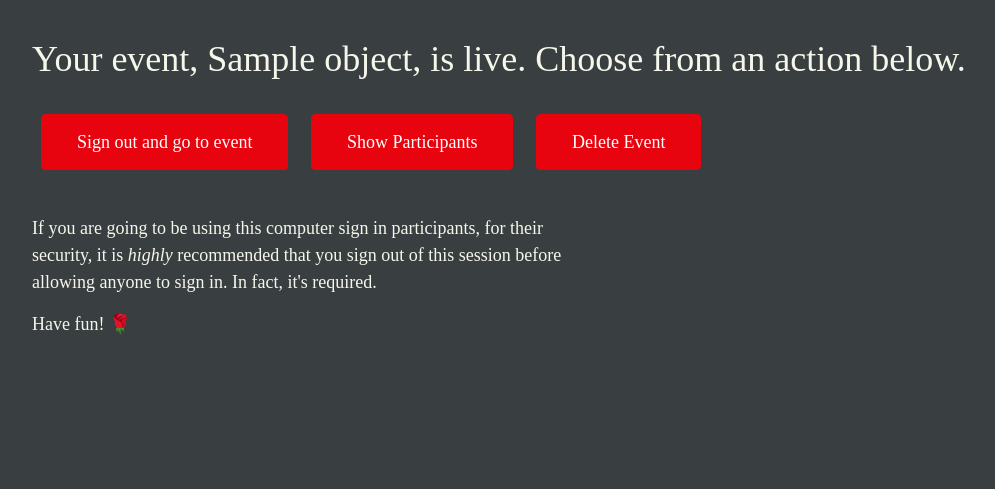
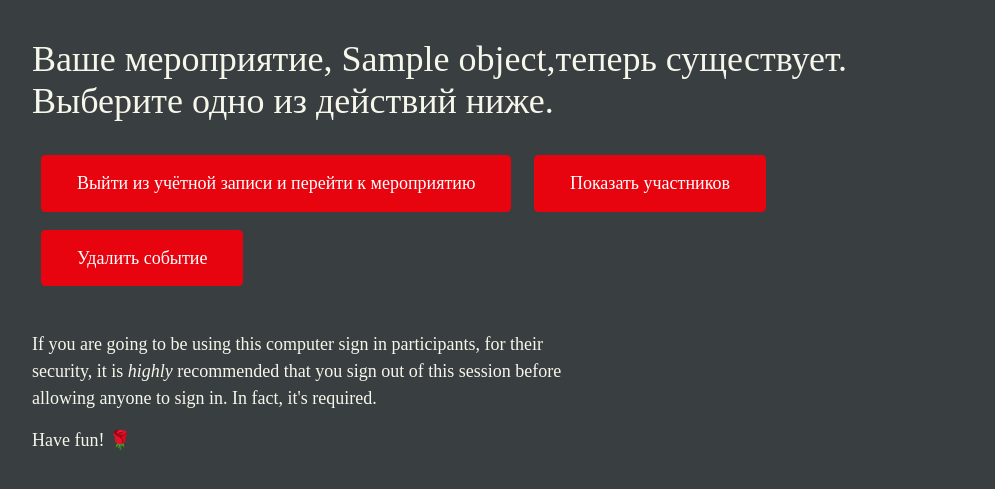
Before and after one commit to homoNOTsapiens/event_attendance, a Django app: template signin_sheets/templates/signin_sheets/event_detail.html in a window 1280 px wide. Shown: the part 57-546 px from the top of the page, without its empty margins (4-999 px from the left). Run offline with Django 3.2, Linux system fonts and the light colour scheme; the template is opened without the code that fills it: most values are stand-ins (such as "Sample title", 1, 10 or a date in 2020); some libraries are stand-ins or nearby versions.

Commit message:
trying to translate all pages

```diff
--- a/signin_sheets/templates/base.html
+++ b/signin_sheets/templates/base.html
@@ -1,4 +1,5 @@
 <!DOCTYPE html>
+{% load i18n %}
 <head>
 <link rel="stylesheet" href="https://unpkg.com/tachyons@4.7.0/css/tachyons.min.css"/>
 <title>Event-attendance - {% block title %}{% endblock %}</title>
--- a/signin_sheets/templates/first_run.html
+++ b/signin_sheets/templates/first_run.html
@@ -1,5 +1,5 @@
 {% extends 'base.html' %}
-
+{% load i18n %}
 
 {% block content %}
 <h1 class='fw3'>Пожалуйста создайте аккаунт администратора.</h1>
--- a/signin_sheets/templates/registration/login.html
+++ b/signin_sheets/templates/registration/login.html
@@ -1,5 +1,5 @@
 {% extends 'base.html' %}
-
+{% load i18n %}
 {% block title %}Войти{% endblock %}
 
 {% block content %}
--- a/signin_sheets/templates/signin_sheets/event_confirm_delete.html
+++ b/signin_sheets/templates/signin_sheets/event_confirm_delete.html
@@ -1,5 +1,5 @@
 {% extends 'base.html' %}
-
+{% load i18n %}
 {% block content %}
 
 <form action="" method="post">
--- a/signin_sheets/templates/signin_sheets/event_detail.html
+++ b/signin_sheets/templates/signin_sheets/event_detail.html
@@ -1,12 +1,12 @@
 {% extends 'base.html' %}
-
+{% load i18n %}
 {% block title %}Ваше мероприятие - {{ object.name }} - создано{% endblock %}
 
 {% block content %}
-<h1 class="fw3">Your event, {{ object.name }}, is live. Choose from an action below.</h1>
-<a href="{% url 'event-signin' object.pk %}" class="br2 pa3 ph4 bg-dark-red white dib tc link fw4 ma2">Sign out and go to event</a>
-<a href="{% url 'event-participants' object.pk %}" class="br2 pa3 ph4 bg-dark-red white dib tc link fw4 ma2">Show Participants</a>
-<a href="{% url 'event-delete' object.pk %}" class="br2 pa3 ph4 bg-dark-red white dib tc link fw4 ma2">Delete Event</a>
+<h1 class="fw3">Ваше мероприятие, {{ object.name }},теперь существует. Выберите одно из действий ниже.</h1>
+<a href="{% url 'event-signin' object.pk %}" class="br2 pa3 ph4 bg-dark-red white dib tc link fw4 ma2">Выйти из учётной записи и перейти к мероприятию</a>
+<a href="{% url 'event-participants' object.pk %}" class="br2 pa3 ph4 bg-dark-red white dib tc link fw4 ma2">Показать участников</a>
+<a href="{% url 'event-delete' object.pk %}" class="br2 pa3 ph4 bg-dark-red white dib tc link fw4 ma2">Удалить событие</a>
 
 <p class="lh-copy measure mt4">If you are going to be using this computer sign in participants, for their security, it is <em>highly</em> recommended that you sign out of this session before allowing anyone to sign in. In fact, it's required.</p>
 
--- a/signin_sheets/templates/signin_sheets/event_form.html
+++ b/signin_sheets/templates/signin_sheets/event_form.html
@@ -1,5 +1,5 @@
 {% extends 'base.html' %}
-
+{% load i18n %}
 {% block title %}Создать мероприятие{% endblock %}
 
 {% block content %}
--- a/signin_sheets/templates/signin_sheets/event_list.html
+++ b/signin_sheets/templates/signin_sheets/event_list.html
@@ -1,5 +1,5 @@
 {% extends 'base.html' %}
-
+{% load i18n %}
 {% block title %}Ваши мероприятия{% endblock %}
 
 {% block content %}
--- a/signin_sheets/templates/signin_sheets/home.html
+++ b/signin_sheets/templates/signin_sheets/home.html
@@ -1,6 +1,6 @@
 {% extends 'base.html' %}
 {% block title %}Event attendance{% endblock %}
-
+{% load i18n %}
 {% block content %}
 {% if user.is_anonymous %}
 <h1 class="fw3 white">Начнём с создания аккаунта, после чего необходимо будет войти в свою учётную запись для создания мероприятий. Уже есть аккаунт? Перейдите по ссылке "Войти".</h1>
--- a/signin_sheets/templates/signin_sheets/participant_list.html
+++ b/signin_sheets/templates/signin_sheets/participant_list.html
@@ -1,5 +1,5 @@
 {% extends 'base.html' %}
-
+{% load i18n %}
 {% block title %}Участники мероприятия {{ event.name }}{% endblock %}
 
 {% block content %}
--- a/signin_sheets/templates/signin_sheets/participant_signin.html
+++ b/signin_sheets/templates/signin_sheets/participant_signin.html
@@ -1,4 +1,5 @@
 {% extends 'base.html' %}
+{% load i18n %}
 {% block title %}Добро пожаловать!Пожалуйста войдите в учётную запись.{% endblock %}
 
 {% block content %}
```
